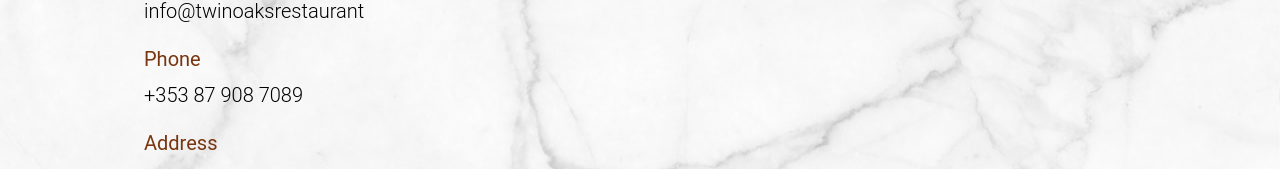
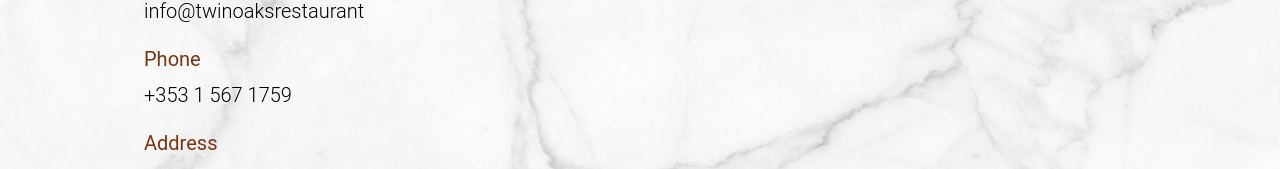
Before and after one commit to vithushan19/twin-oaks-landing, a Next.js app: page / in a window 1280 px wide. Shown: the part 2772-2941 px from the top of the page. Built offline with nearby package versions, Linux system fonts and the light colour scheme.

Commit message:
Update index.tsx

```diff
--- a/src/pages/index.tsx
+++ b/src/pages/index.tsx
@@ -8,7 +8,7 @@ export default function Landing() {
 
       <div className='mt-4 flex justify-center p-4 lg:hidden'>
         <div className='mr-10'>
-          <a href='tel:+442071234567'>
+          <a href='tel:+35315671759'>
             <Image src='/images/phone.svg' alt='phone' width={15} height={20} />
           </a>
         </div>{' '}
@@ -299,7 +299,7 @@ export default function Landing() {
             </div>
 
             <p className='mt-2 font-roboto text-xl font-light'>
-              +353 87 908 7089{' '}
+              +353 1 567 1759{' '}
             </p>
           </div>
 
```
